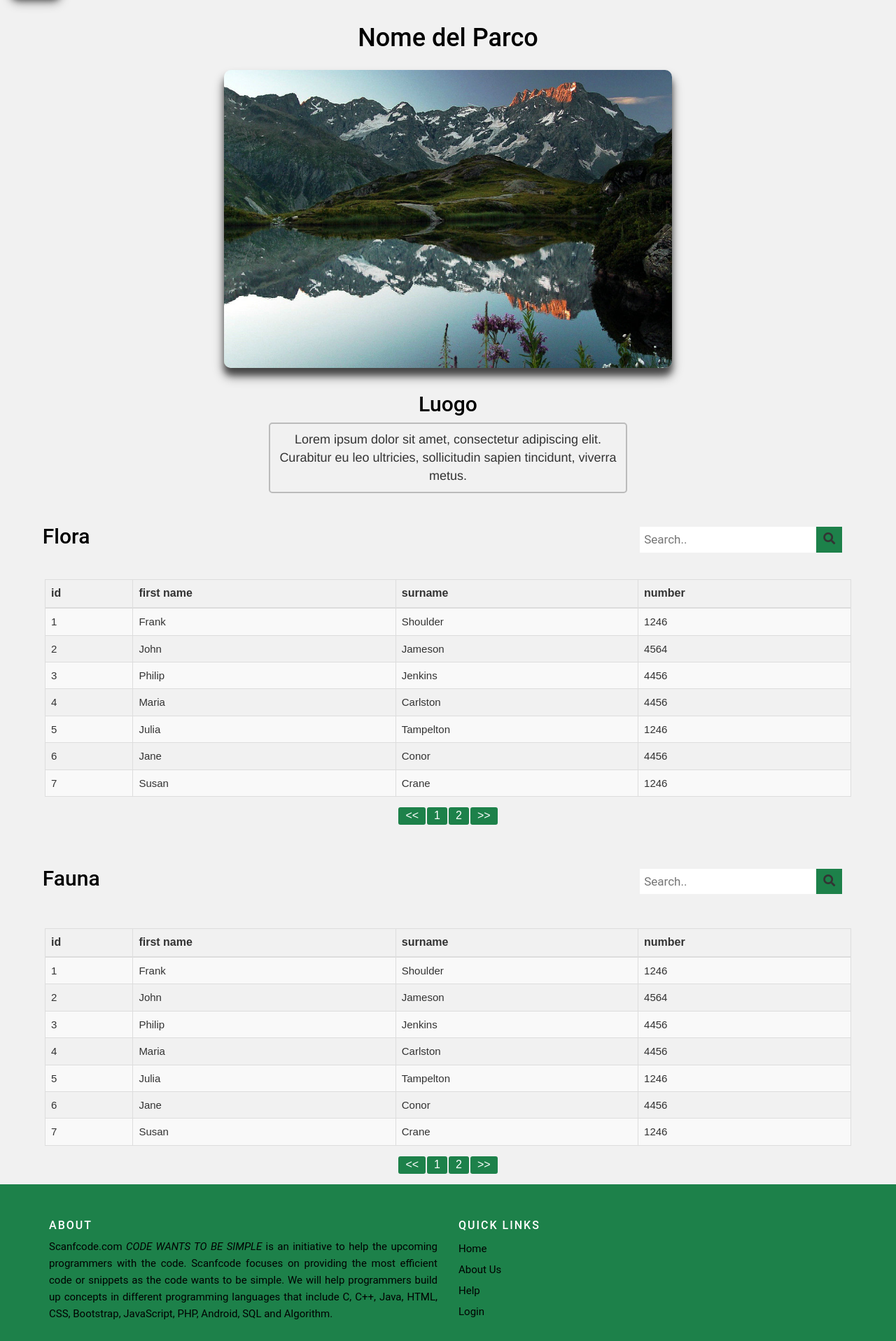
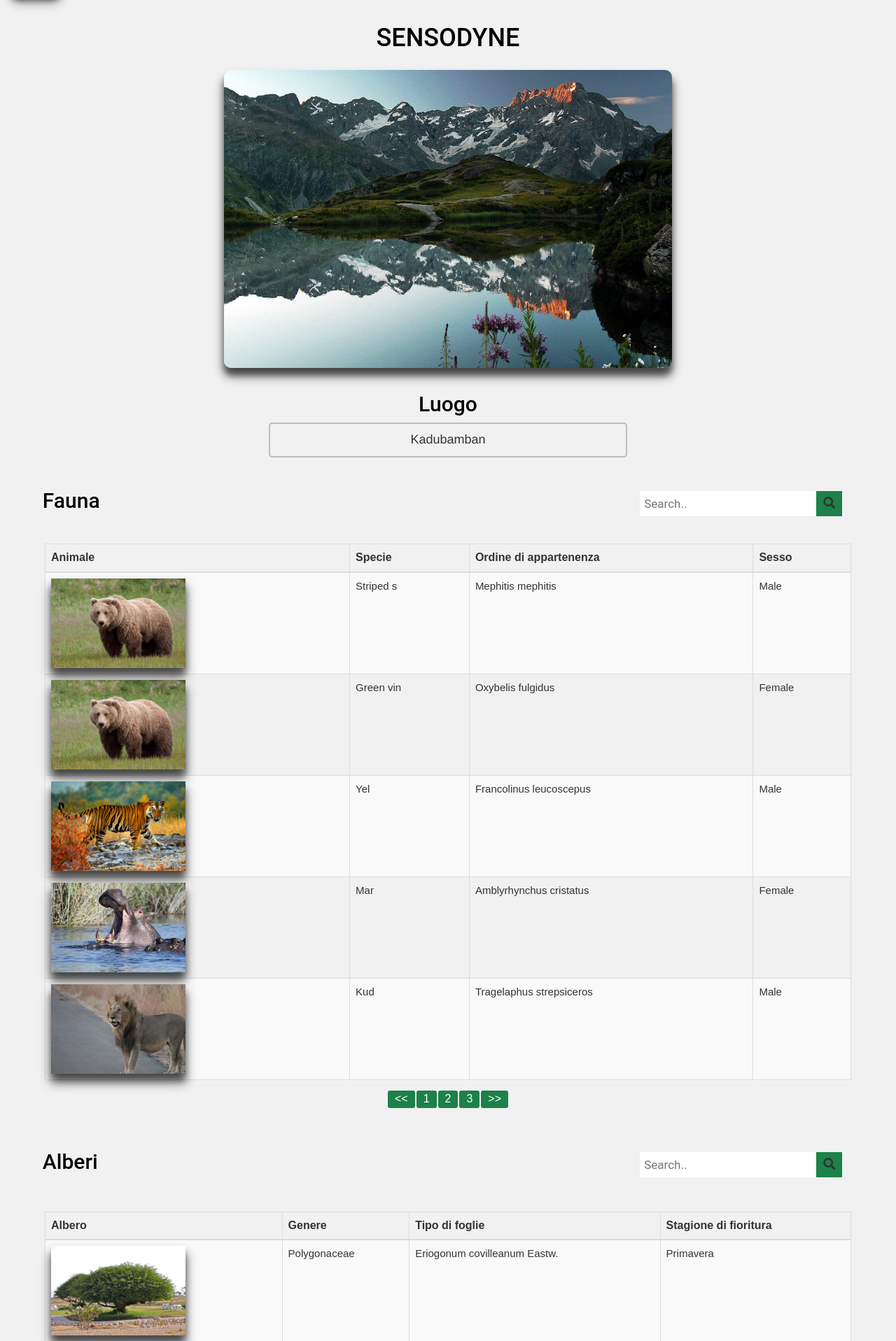
Before and after one commit to ProgettoTeam/ProgettoEdS, a PHP site: page /PHP/Public/parco.php?IdParco=1 in a window 1280 px wide. Shown: the part 91-2008 px from the top of the page at 70% size. Run offline with PHP 8.4, Linux system fonts and the light colour scheme; data comes from the database, SQL or seed files in the repository; some libraries are stand-ins or nearby versions.

Commit message:
Update parco.php

```diff
--- a/PHP/Public/parco.php
+++ b/PHP/Public/parco.php
@@ -7,135 +7,30 @@
     <title>Parco</title>
 </head>
 <body>
-<?php include '../navbar.php'?>
+<?php
+   $IdParco = $_GET["IdParco"];
+   include '../DBconnection.php';
+   $query = "SELECT * FROM parco WHERE IdParco=$IdParco";
+   $result = mysqli_query($conn, $query);
+   $parco = mysqli_fetch_array($result);
+   include '../navbar.php';
+?>
 
-<h1 class="titolo">Nome del Parco</h1>
-<div class="container-img" id="containerimg">
-   <img src="../../CSS/img_parchi/parco7.jpg" class="imgparco"> </img>
-   <div class="overlay" id="overlay">
-      <div class="text">Lorem ipsum dolor sit amet, consectetur adipiscing elit. Curabitur eu leo ultricies, sollicitudin sapien tincidunt, viverra metus.</div>
+<h1 class="titolo"><?php echo $parco[1] ?></h1>
+<div class="container-img">
+   <img src="../../<?php echo $parco[6] ?>" class="imgparco"> </img>
+   <div class="overlay">
+      <div class="text"><?php echo $parco[5] ?></div>
       </div>
 </div>
 
 
 <h2 class="titolo" style="padding-bottom:0% !important;">Luogo</h2>
-<p class="paragrafo">
-Lorem ipsum dolor sit amet, consectetur adipiscing elit.</n>
-Curabitur eu leo ultricies, sollicitudin sapien tincidunt, viverra metus.
-</p>
+<p class="paragrafo"> <?php echo $parco[2] ?></p>
 
 <!--------------->
 <!--------------->
 <!-- TABELLA 1 -->
-<!--------------->
-<!--------------->
-
-<div class="rowimg">
-   <div class="columnbtn">
-      <h2 class="titolo2" style="float:left;">Flora</h2>
-   </div>
-
-   <div class="columnbtn">
-      <div class="bottone">
-            <div class="search-container">
-                <form>
-                    <input type="text" placeholder="Search.." name="search">
-                    <button type="submit"><i class="fa fa-search"></i></button>
-                </form>
-        </div>
-      </div>
-   </div>
-</div>
-
-<table id="tableData" class="table table-bordered table-striped">
-   <thead>
-      <tr>
-         <th>id</th>
-         <th>first name</th>
-         <th>surname</th>
-         <th>number</th>
-      </tr>
-   </thead>
-   <tbody>
-      <tr>
-         <td>1</td>
-         <td>Frank</td>
-         <td>Shoulder</td>
-         <td>1246</td>
-      </tr>
-      <tr>
-         <td>2</td>
-         <td>John</td>
-         <td>Jameson</td>
-         <td>4564</td>
-      </tr>
-      <tr>
-         <td>3</td>
-         <td>Philip</td>
-         <td>Jenkins</td>
-         <td>4456</td>
-      </tr>
-      <tr>
-         <td>4</td>
-         <td>Maria</td>
-         <td>Carlston</td>
-         <td>4456</td>
-      </tr>
-      <tr>
-         <td>5</td>
-         <td>Julia</td>
-         <td>Tampelton</td>
-         <td>1246</td>
-      </tr>
-      <tr>
-         <td>6</td>
-         <td>Jane</td>
-         <td>Conor</td>
-         <td>4456</td>
-      </tr>
-      <tr>
-         <td>7</td>
-         <td>Susan</td>
-         <td>Crane</td>
-         <td>1246</td>
-      </tr>
-      <tr>
-         <td>8</td>
-         <td>Lucas</td>
-         <td>Fenric</td>
-         <td>4456</td>
-      </tr>
-      <tr>
-         <td>8</td>
-         <td>Mark</td>
-         <td>Fenric</td>
-         <td>4456</td>
-      </tr>
-      <tr>
-         <td>9</td>
-         <td>Hilde</td>
-         <td>Mayer</td>
-         <td>4456</td>
-      </tr>
-      <tr>
-         <td>10</td>
-         <td>John</td>
-         <td>Tron</td>
-         <td>1246</td>
-      </tr>
-      <tr>
-         <td>11</td>
-         <td>Hans</td>
-         <td>Stark</td>
-         <td>4564</td>
-      </tr>
-   </tbody>
-</table>
-
-
-<!--------------->
-<!--------------->
-<!-- TABELLA 2 -->
 <!--------------->
 <!--------------->
 
@@ -156,105 +51,227 @@ Curabitur eu leo ultricies, sollicitudin sapien tincidunt, viverra metus.
    </div>
 </div>
 
-<table id="tableData2" class="table table-bordered table-striped">
+<table id="tableData" class="table table-bordered table-striped">
    <thead>
       <tr>
-         <th>id</th>
-         <th>first name</th>
-         <th>surname</th>
-         <th>number</th>
+         <th>Animale</th>
+         <th>Specie</th>
+         <th>Ordine di appartenenza</th>
+         <th>Sesso</th>
       </tr>
    </thead>
    <tbody>
-      <tr>
-         <td>1</td>
-         <td>Frank</td>
-         <td>Shoulder</td>
-         <td>1246</td>
-      </tr>
-      <tr>
-         <td>2</td>
-         <td>John</td>
-         <td>Jameson</td>
-         <td>4564</td>
-      </tr>
-      <tr>
-         <td>3</td>
-         <td>Philip</td>
-         <td>Jenkins</td>
-         <td>4456</td>
-      </tr>
-      <tr>
-         <td>4</td>
-         <td>Maria</td>
-         <td>Carlston</td>
-         <td>4456</td>
-      </tr>
-      <tr>
-         <td>5</td>
-         <td>Julia</td>
-         <td>Tampelton</td>
-         <td>1246</td>
-      </tr>
-      <tr>
-         <td>6</td>
-         <td>Jane</td>
-         <td>Conor</td>
-         <td>4456</td>
-      </tr>
-      <tr>
-         <td>7</td>
-         <td>Susan</td>
-         <td>Crane</td>
-         <td>1246</td>
-      </tr>
-      <tr>
-         <td>8</td>
-         <td>Lucas</td>
-         <td>Fenric</td>
-         <td>4456</td>
-      </tr>
-      <tr>
-         <td>8</td>
-         <td>Mark</td>
-         <td>Fenric</td>
-         <td>4456</td>
-      </tr>
-      <tr>
-         <td>9</td>
-         <td>Hilde</td>
-         <td>Mayer</td>
-         <td>4456</td>
-      </tr>
-      <tr>
-         <td>10</td>
-         <td>John</td>
-         <td>Tron</td>
-         <td>1246</td>
-      </tr>
-      <tr>
-         <td>11</td>
-         <td>Hans</td>
-         <td>Stark</td>
-         <td>4564</td>
-      </tr>
+   <?php
+      $query_fauna = "SELECT * FROM fauna WHERE fk_IdParco = '$parco[0]'";
+      $result = mysqli_query($conn, $query_fauna);
+      while($fauna = mysqli_fetch_array($result))
+      {
+         $query_categoria = "SELECT * FROM categoria WHERE IdCategoria = " . $fauna['fk_IdCategoria'];
+         $result_categoria = mysqli_query($conn, $query_categoria);
+         $categoria = mysqli_fetch_array($result_categoria);
+         ?>
+         <tr>
+            <td>
+               <img src=" ../../<?php echo $fauna['path_immagine'] ?>" id="img_tabella"></img>
+            </td>
+            <td><?php echo $categoria['Specie']?></td>
+            <td><?php echo $categoria['OrdineAppartenenza']?></td>
+            <td><?php echo $fauna['Sesso'] ?></td>
+         </tr>
+         <?php
+      }
+      ?>
    </tbody>
 </table>
 
 
+<!--------------->
+<!--------------->
+<!-- TABELLA 2 -->
+<!--------------->
+<!--------------->
 
+<div class="rowimg">
+   <div class="columnbtn">
+      <h2 class="titolo2" style="float:left;">Alberi</h2>
+   </div>
+
+   <div class="columnbtn">
+      <div class="bottone">
+            <div class="search-container">
+                <form>
+                    <input type="text" placeholder="Search.." name="search">
+                    <button type="submit"><i class="fa fa-search"></i></button>
+                </form>
+        </div>
+      </div>
+   </div>
+</div>
+
+<table id="tableData2" class="table table-bordered table-striped">
+   <thead>
+      <tr>
+         <th>Albero</th>
+         <th>Genere</th>
+         <th>Tipo di foglie</th>
+         <th>Stagione di fioritura</th>
+      </tr>
+   </thead>
+   <tbody>
+   <?php
+      $query_albero = "SELECT * FROM flora WHERE Categoria = 'Albero' AND fk_IdParco = '$parco[0]'";
+      $result_albero = mysqli_query($conn, $query_albero);
+      while($albero = mysqli_fetch_array($result_albero))
+      {
+         ?>
+         <tr>
+            <td>
+               <img src=" ../../<?php echo $albero['path_immagine_albero'] ?>" id="img_tabella"></img>
+            </td>
+            <td><?php echo $albero['GenereAlbero']?></td>
+            <td><?php echo $albero['TipoFoglie']?></td>
+            <td><?php echo $albero['Stagione_fioritura'] ?></td>
+         </tr>
+         <?php
+      }
+      ?>
+   </tbody>
+</table>
+
+
+<!--------------->
+<!--------------->
+<!-- TABELLA 3 -->
+<!--------------->
+<!--------------->
+
+<div class="rowimg">
+   <div class="columnbtn">
+      <h2 class="titolo2" style="float:left;">Arbusti</h2>
+   </div>
+
+   <div class="columnbtn">
+      <div class="bottone">
+            <div class="search-container">
+                <form>
+                    <input type="text" placeholder="Search.." name="search">
+                    <button type="submit"><i class="fa fa-search"></i></button>
+                </form>
+        </div>
+      </div>
+   </div>
+</div>
+
+<table id="tableData3" class="table table-bordered table-striped">
+   <thead>
+      <tr>
+         <th>Arbusto</th>
+         <th>Specie</th>
+         <th>Dimensione</th>
+         <th>Stagione di fioritura</th>
+      </tr>
+   </thead>
+   <tbody>
+   <?php
+      $query_arbusto = "SELECT * FROM flora WHERE Categoria = 'Arbusto' AND fk_IdParco = '$parco[0]'";
+      $result_arbusto = mysqli_query($conn, $query_arbusto);
+      while($arbusto = mysqli_fetch_array($result_arbusto))
+      {
+         ?>
+         <tr>
+            <td>
+               <img src=" ../../<?php echo $arbusto['path_immagine_arbusto'] ?>" id="img_tabella"></img>
+            </td>
+            <td><?php echo $arbusto['SpecieArbusto']?></td>
+            <td><?php echo $arbusto['DimensioneArbusto']?></td>
+            <td><?php echo $arbusto['Stagione_fioritura'] ?></td>
+         </tr>
+         <?php
+      }
+      ?>
+   </tbody>
+</table>
+
+
+<!--------------->
+<!--------------->
+<!-- TABELLA 4 -->
+<!--------------->
+<!--------------->
+
+
+<div class="rowimg">
+   <div class="columnbtn">
+      <h2 class="titolo2" style="float:left;">Piante erbacee</h2>
+   </div>
+
+   <div class="columnbtn">
+      <div class="bottone">
+            <div class="search-container">
+                <form>
+                    <input type="text" placeholder="Search.." name="search">
+                    <button type="submit"><i class="fa fa-search"></i></button>
+                </form>
+        </div>
+      </div>
+   </div>
+</div>
+
+<table id="tableData4" class="table table-bordered table-striped">
+   <thead>
+      <tr>
+         <th>Pianta erbacea</th>
+         <th>Classificazione</th>
+         <th>Colore</th>
+         <th>Stagione di fioritura</th>
+      </tr>
+   </thead>
+   <tbody>
+   <?php
+      $query_arbusto = "SELECT * FROM flora WHERE Categoria = 'Pianta erbacea' AND fk_IdParco = '$parco[0]'";
+      $result_arbusto = mysqli_query($conn, $query_arbusto);
+      while($arbusto = mysqli_fetch_array($result_arbusto))
+      {
+         ?>
+         <tr>
+            <td>
+               <img src=" ../../<?php echo $arbusto['path_immagine_PiantaErbacea'] ?>" id="img_tabella"></img>
+            </td>
+            <td><?php echo $arbusto['ClassificazionePianteErbacee']?></td>
+            <td><?php echo $arbusto['ColorePianteErbacee']?></td>
+            <td><?php echo $arbusto['Stagione_fioritura'] ?></td>
+         </tr>
+         <?php
+      }
+      include '../DBclose.php';
+      ?>
+   </tbody>
+</table>
+
+
+<!-- jquery -->
 
 
 <script type="text/javascript" src="../../JS/index.js"></script>
 
 <script type="text/javascript">
             $(document).ready(function() {
-                $('#tableData').paging({limit:7});
+                $('#tableData').paging({limit:5});
             });
 </script>
 <script type="text/javascript">
             $(document).ready(function() {
-                $('#tableData2').paging({limit:7});
+                $('#tableData2').paging({limit:3});
+            });
+</script>
+<script type="text/javascript">
+            $(document).ready(function() {
+                $('#tableData3').paging({limit:3});
+            });
+</script>
+<script type="text/javascript">
+            $(document).ready(function() {
+                $('#tableData4').paging({limit:3});
             });
 </script>
 <?php include '../footer.php'?>
```
